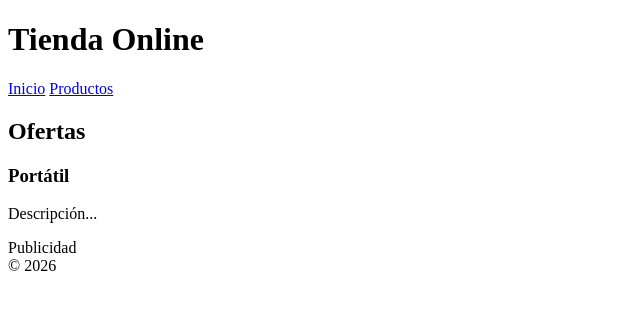
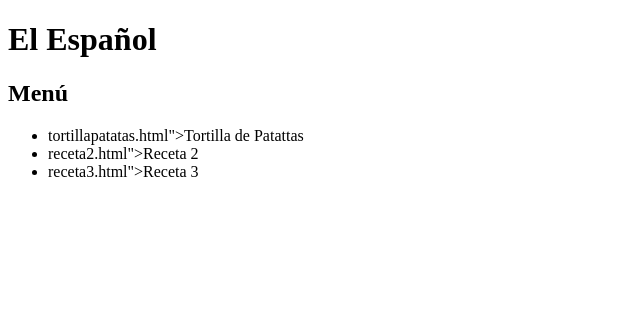
Before and after one commit to danielgomezsanchez2007-lab/danielgomezsanchez2007-laboratorio.github.io, a plain HTML site: page Actividad3.html in a window 1280 px wide. Shown: the whole page, without its empty margins (0-640 px from the left). Drawn offline with Linux system fonts and the light colour scheme.

Commit message:
Update Actividad3.html

```diff
--- a/Actividad3.html
+++ b/Actividad3.html
@@ -2,40 +2,31 @@
 <html lang="es">
 <head>
     <meta charset="UTF-8">
-    <title>Uso de comentarios</title>
+    <title>Receta</title>
 </head>
 <body>
 
 <header>
-    <h1>Tienda Online</h1>
+    <h1>El Español</h1>
 </header>
+<h2>Menú</h2>
+<ul>
+<li>
+    <a> tortillapatatas.html">Tortilla de Patattas </a>
 
-<nav>
-    <a href="#">Inicio</a>
-    <a href="#">Productos</a>
-</nav>
 
-<main>
+</li>
 
-    <section>
-        <h2>Ofertas</h2>
+<li>
+    <a> receta2.html">Receta 2</a>
+</li>
 
-        <article>
-            <h3>Portátil</h3>
-            <p>Descripción...</p>
-        </article>
+<li>
+    <a> receta3.html">Receta 3</a>
+</li>
 
-    </section>
 
-    <aside>
-        Publicidad
-    </aside>
 
-</main>
-
-<footer>
-    © 2026
-</footer>
-
+</ul>
 </body>
 </html>
```
